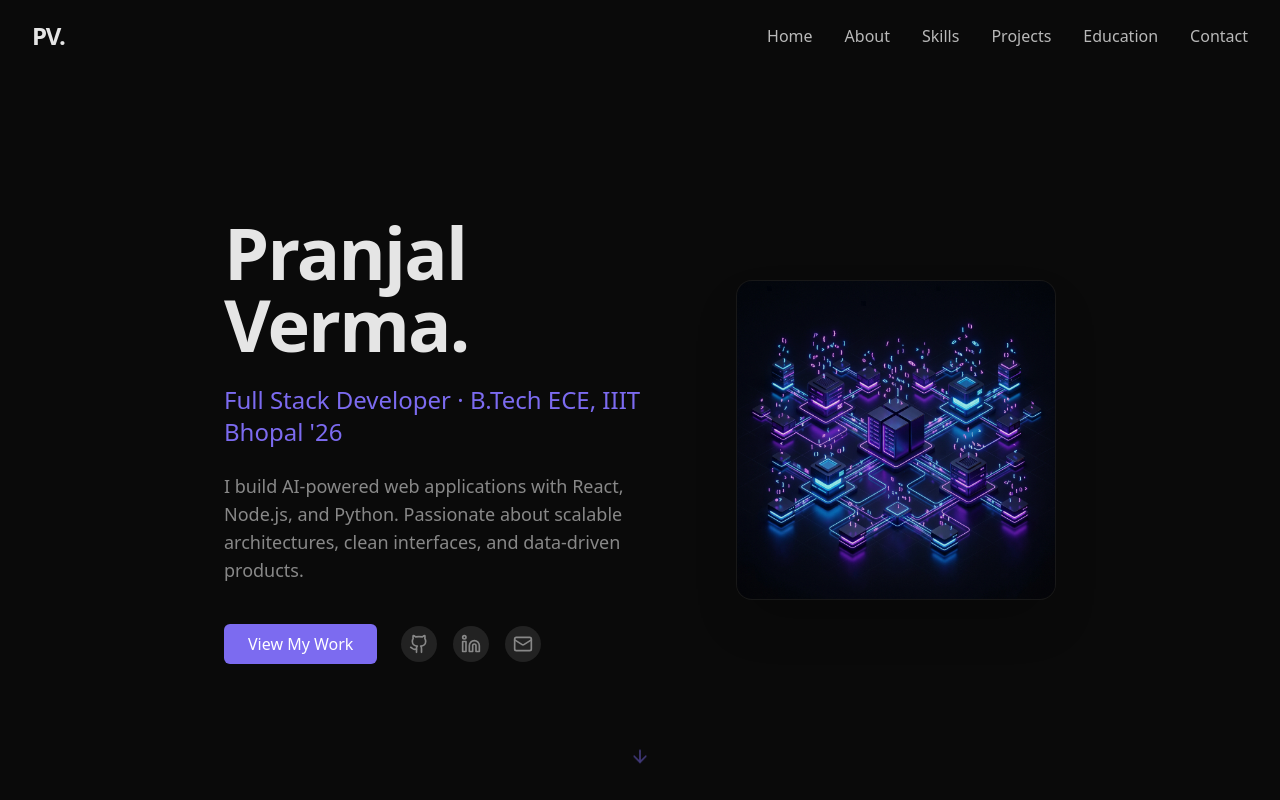
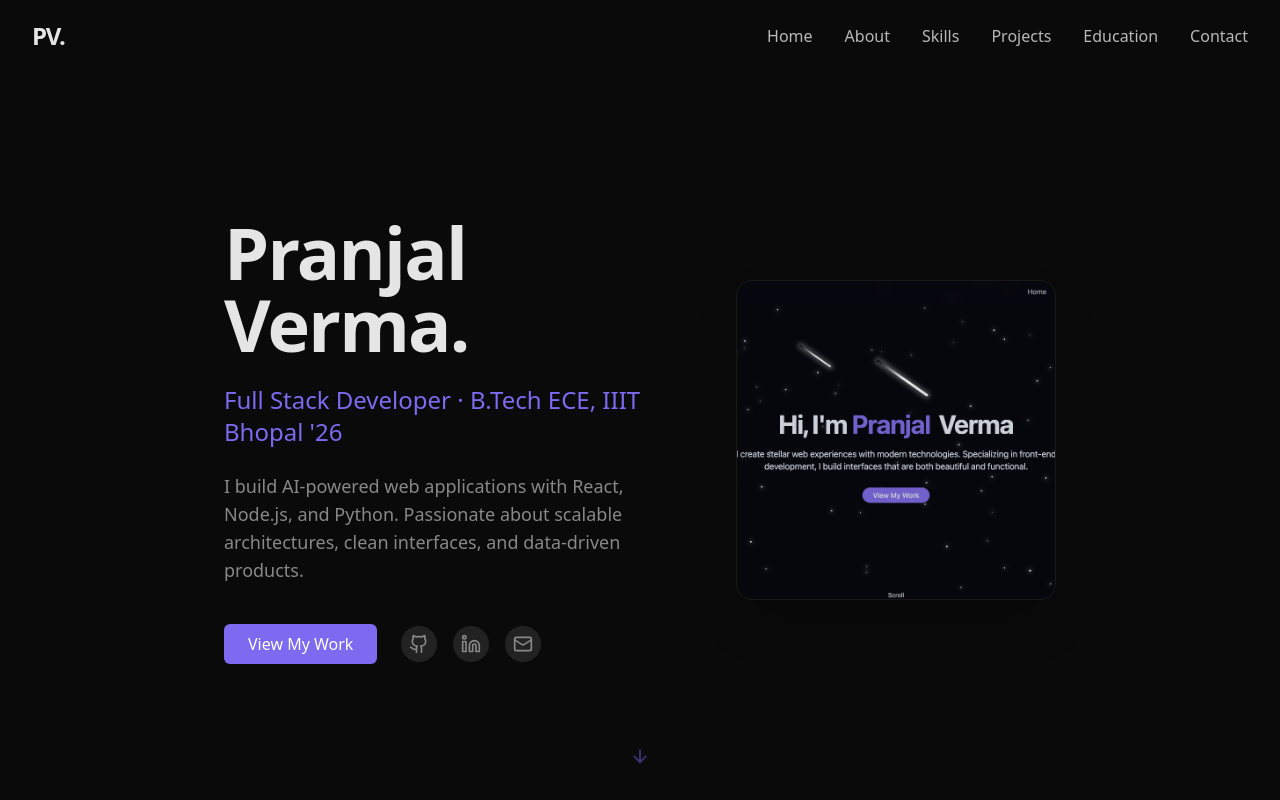
Before and after one commit to pran-ekaiva006/portfolio, a React (Vite) app: page / in a window 1280 px wide. Shown: the top 800 px of the page. Built offline with nearby package versions, Linux system fonts and the light colour scheme.

Commit message:
style: replace hero graphic with local banner image

```diff
--- a/src/components/HeroSection.jsx
+++ b/src/components/HeroSection.jsx
@@ -41,8 +41,8 @@ export const Herosection = () => {
 
         <div className="w-64 h-64 md:w-80 md:h-80 rounded-2xl overflow-hidden shadow-2xl animate-fade-up flex items-center justify-center border border-border/50 bg-secondary/20">
           <img
-            src="/hero_graphic.png"
-            alt="3D Abstract Tech Graphic"
+            src="/banner2.png"
+            alt="Hero Banner"
             className="w-full h-full object-cover opacity-90 hover:opacity-100 hover:scale-105 transition-all duration-500"
           />
         </div>
```
